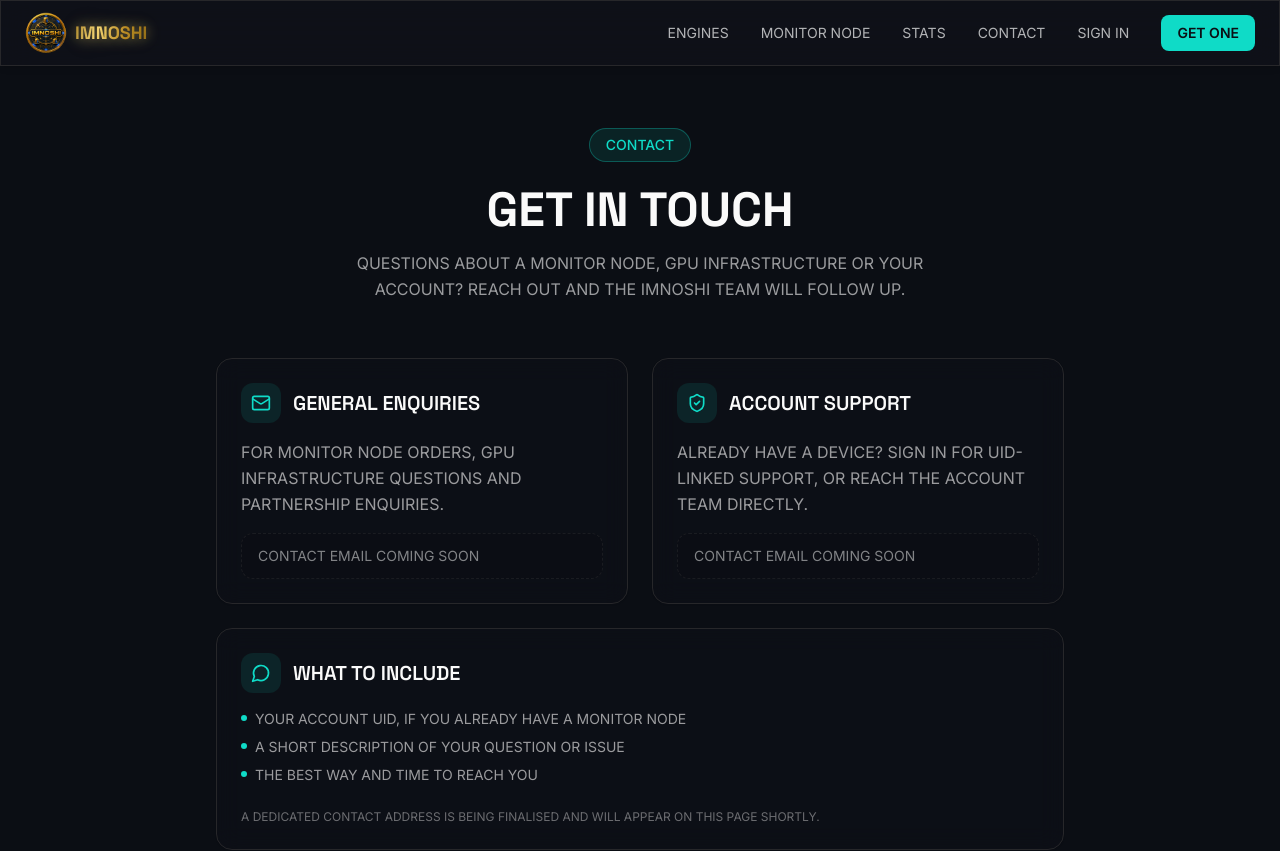
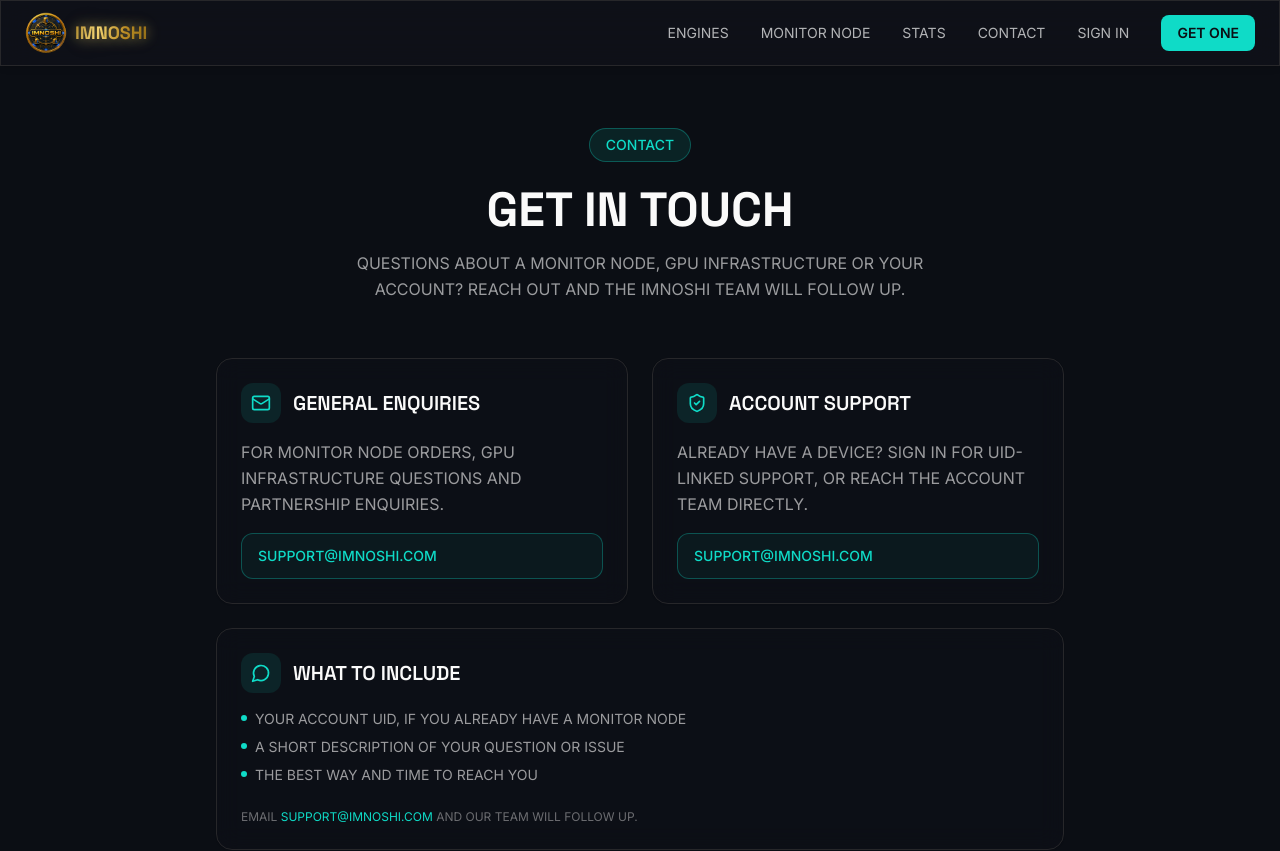
Before and after one commit to variablevar/supreme-broccoli, a Next.js app in the folder apps/platform/: page /contact in a window 1280 px wide. Shown: the top 851 px of the page. Built offline with nearby package versions, Linux system fonts and the light colour scheme.

Commit message:
feat(support): publish customer contact email

```diff
--- a/apps/platform/app/(dashboard)/support/page.tsx
+++ b/apps/platform/app/(dashboard)/support/page.tsx
@@ -25,9 +25,12 @@
             For UID-linked device issues, withdrawal status or wallet questions, include your account UID when you
             reach out.
           </p>
-          <div className="rounded-xl border border-dashed border-border/60 bg-background/40 px-4 py-3 text-sm text-foreground/50">
-            Contact email coming soon
-          </div>
+          <a
+            href="mailto:support@imnoshi.com"
+            className="block rounded-xl border border-primary/30 bg-primary/5 px-4 py-3 text-sm font-medium text-primary transition-colors hover:bg-primary/10"
+          >
+            support@imnoshi.com
+          </a>
         </GlassCard>
 
         <GlassCard>
@@ -40,9 +43,12 @@
           <p className="text-foreground/60 mb-4 leading-relaxed">
             Questions about an existing order, invoice or an additional monitor node.
           </p>
-          <div className="rounded-xl border border-dashed border-border/60 bg-background/40 px-4 py-3 text-sm text-foreground/50">
-            Contact email coming soon
-          </div>
+          <a
+            href="mailto:support@imnoshi.com"
+            className="block rounded-xl border border-primary/30 bg-primary/5 px-4 py-3 text-sm font-medium text-primary transition-colors hover:bg-primary/10"
+          >
+            support@imnoshi.com
+          </a>
         </GlassCard>
       </div>
 
@@ -68,7 +74,7 @@
           </li>
         </ul>
         <p className="mt-6 text-xs text-foreground/40">
-          A dedicated contact address is being finalised and will appear here shortly.
+          Email <a href="mailto:support@imnoshi.com" className="text-primary hover:underline">support@imnoshi.com</a> and our team will follow up.
         </p>
       </GlassCard>
     </div>
--- a/apps/platform/app/(marketing)/contact/page.tsx
+++ b/apps/platform/app/(marketing)/contact/page.tsx
@@ -32,9 +32,12 @@
             <p className="text-foreground/60 mb-4 leading-relaxed">
               For monitor node orders, GPU infrastructure questions and partnership enquiries.
             </p>
-            <div className="rounded-xl border border-dashed border-border/60 bg-background/40 px-4 py-3 text-sm text-foreground/50">
-              Contact email coming soon
-            </div>
+            <a
+              href="mailto:support@imnoshi.com"
+              className="block rounded-xl border border-primary/30 bg-primary/5 px-4 py-3 text-sm font-medium text-primary transition-colors hover:bg-primary/10"
+            >
+              support@imnoshi.com
+            </a>
           </GlassCard>
 
           <GlassCard>
@@ -47,9 +50,12 @@
             <p className="text-foreground/60 mb-4 leading-relaxed">
               Already have a device? Sign in for UID-linked support, or reach the account team directly.
             </p>
-            <div className="rounded-xl border border-dashed border-border/60 bg-background/40 px-4 py-3 text-sm text-foreground/50">
-              Contact email coming soon
-            </div>
+            <a
+              href="mailto:support@imnoshi.com"
+              className="block rounded-xl border border-primary/30 bg-primary/5 px-4 py-3 text-sm font-medium text-primary transition-colors hover:bg-primary/10"
+            >
+              support@imnoshi.com
+            </a>
           </GlassCard>
         </div>
 
@@ -75,7 +81,7 @@
             </li>
           </ul>
           <p className="mt-6 text-xs text-foreground/40">
-            A dedicated contact address is being finalised and will appear on this page shortly.
+            Email <a href="mailto:support@imnoshi.com" className="text-primary hover:underline">support@imnoshi.com</a> and our team will follow up.
           </p>
         </GlassCard>
       </div>
```
